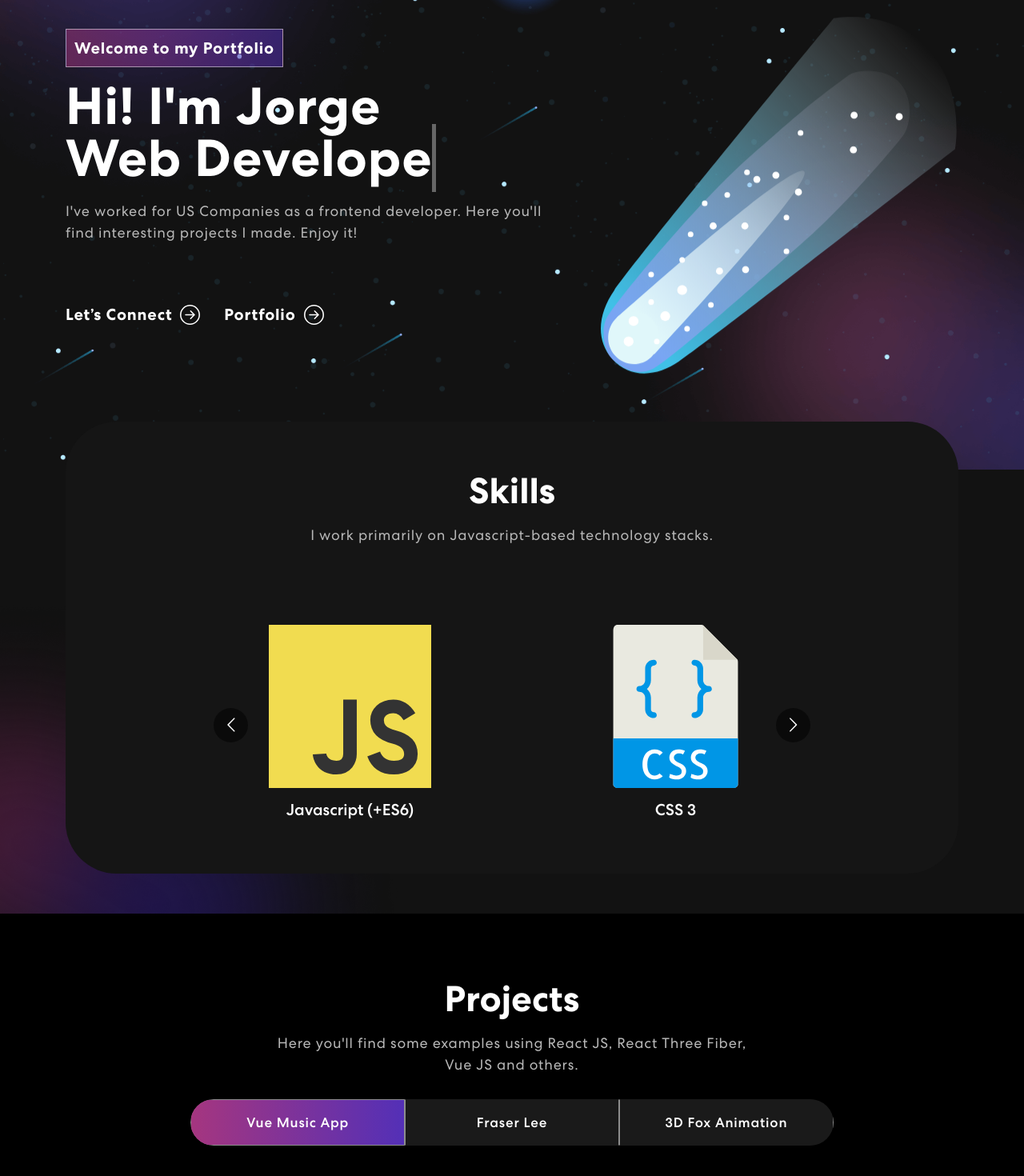
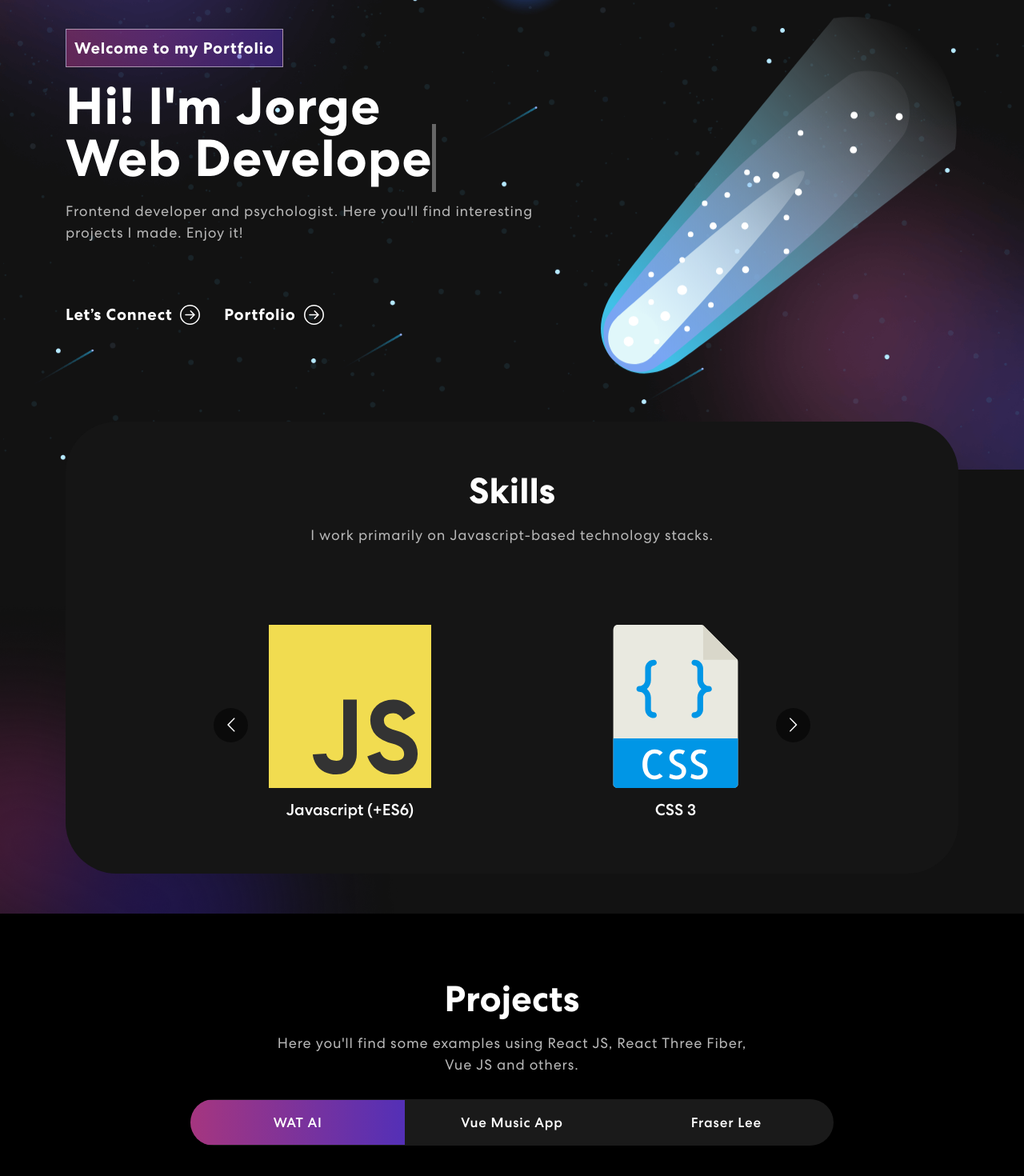
Before and after one commit to jsantamariar/portfolio, a React (Create React App) app: page / in a window 1280 px wide. Shown: the part 224-1694 px from the top of the page at 80% size. Built offline with nearby package versions, Linux system fonts and the light colour scheme.

Commit message:
updating portfolio

```diff
--- a/package.json
+++ b/package.json
@@ -3,8 +3,8 @@
   "version": "0.1.0",
   "private": true,
   "dependencies": {
-    "@react-three/drei": "^9.46.2",
-    "@react-three/fiber": "^8.9.1",
+    "@react-three/drei": "^9.103.0",
+    "@react-three/fiber": "^8.16.1",
     "@testing-library/jest-dom": "^5.16.5",
     "@testing-library/react": "^13.4.0",
     "@testing-library/user-event": "^13.5.0",
@@ -22,7 +22,7 @@
     "react-router-dom": "^6.4.4",
     "react-router-hash-link": "^2.4.3",
     "react-scripts": "5.0.1",
-    "three": "^0.147.0",
+    "three": "^0.163.0",
     "web-vitals": "^2.1.4"
   },
   "scripts": {
--- a/src/App.css
+++ b/src/App.css
@@ -461,19 +461,19 @@ form .pointer {
   width: 100% !important;
 }
 .project .nav.nav-pills .nav-link.active {
-  border: 1px solid rgba(255, 255, 255, 1);
+  /* border: 1px solid rgba(255, 255, 255, 1); */
 }
 .nav-link#projects-tabs-tab-first {
-  border: 1px solid rgba(255, 255, 255, 0.5);
+  /* border: 1px solid rgba(255, 255, 255, 0.5); */
   border-radius: 55px 0px 0px 55px;
 }
 .nav-link#projects-tabs-tab-second {
-  border: 1px solid rgba(255, 255, 255, 0.5);
+  /* border: 1px solid rgba(255, 255, 255, 0.5); */
   border-top: 1px solid transparent;
   border-bottom: 1px solid transparent;
 }
 .nav-link#projects-tabs-tab-third {
-  border: 1px solid rgba(255, 255, 255, 0.5);
+  /* border: 1px solid rgba(255, 255, 255, 0.5); */
   border-top: 1px solid transparent;
   border-bottom: 1px solid transparent;
 }
--- a/src/components/Banner.jsx
+++ b/src/components/Banner.jsx
@@ -76,8 +76,8 @@ export const Banner = () => {
                     </span>
                   </h1>
                   <p>
-                    I've worked for US Companies as a frontend developer. Here
-                    you'll find interesting projects I made. Enjoy it!
+                    Frontend developer and psychologist. Here you'll find
+                    interesting projects I made. Enjoy it!
                   </p>
                   <div style={{ display: "flex", gap: 30 }}>
                     <a href="#connect">
--- a/src/components/Projects.jsx
+++ b/src/components/Projects.jsx
@@ -17,6 +17,7 @@ import {
 } from "@react-three/drei";
 import Fox from "../models/Fox";
 import FraserApp from "../models/FraserApp";
+import WatAI from "../models/WatAI";
 
 export const Projects = () => {
   const projects = [
@@ -72,13 +73,13 @@ export const Projects = () => {
                       id="pills-tab"
                     >
                       <Nav.Item>
-                        <Nav.Link eventKey="first">Vue Music App</Nav.Link>
+                        <Nav.Link eventKey="first">WAT AI</Nav.Link>
                       </Nav.Item>
                       <Nav.Item>
-                        <Nav.Link eventKey="second">Fraser Lee</Nav.Link>
+                        <Nav.Link eventKey="second">Vue Music App</Nav.Link>
                       </Nav.Item>
                       <Nav.Item>
-                        <Nav.Link eventKey="third">3D Fox Animation</Nav.Link>
+                        <Nav.Link eventKey="third">Fraser Lee</Nav.Link>
                       </Nav.Item>
                     </Nav>
                     <Tab.Content id="slideInUp">
@@ -123,7 +124,7 @@ export const Projects = () => {
                           <ambientLight intensity={2} color="white" />
 
                           <Float rotationIntensity={0.5}>
-                            <Fox scale={0.02} position={[0, -0.5, 0]} />
+                            <WatAI width={650} height={350} />
                           </Float>
                         </Canvas>
                       </Tab.Pane>
--- /dev/null
+++ b/src/models/WatAI.jsx
@@ -0,0 +1,29 @@
+import React from "react";
+import { Html } from "@react-three/drei";
+
+const WatAI = (props) => {
+  return (
+    <Html
+      wrapperClass="htmlScreen"
+      transform
+      distanceFactor={2.6}
+      position={[1.3, 0, -1.4]}
+      rotation-x={-0.226}
+    >
+      <a
+        target="_blank"
+        href="https://wordassociationtest.com/en"
+        rel="noreferrer"
+      >
+        Full Project
+      </a>
+      <iframe
+        title="music app"
+        src={"https://wordassociationtest.com/en"}
+        {...props}
+      />
+    </Html>
+  );
+};
+
+export default WatAI;
```
Also changed, not shown: 1 other file (tests, documents, lock files or other folders).
